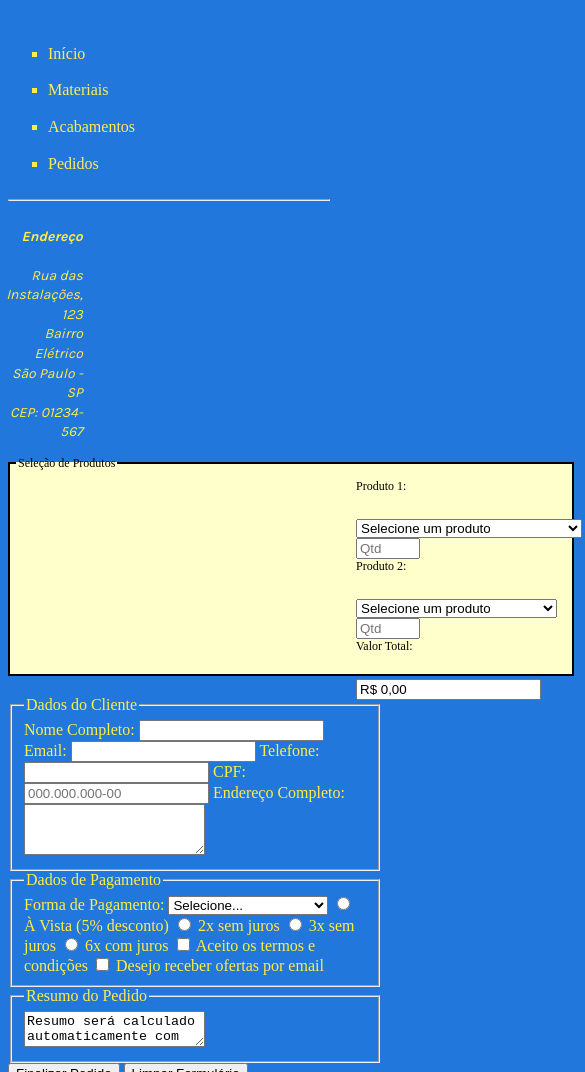
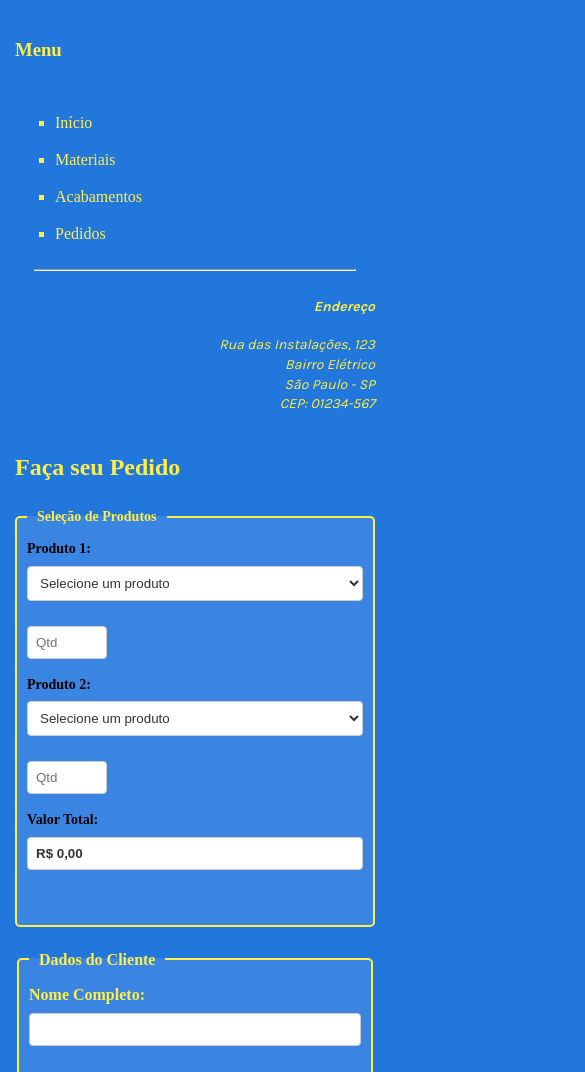
Before and after one commit to unchain0/ad1_cpw_2025_2, a plain HTML site: page Pedidos.html in a window 390 px wide. Shown: the part 159-1231 px from the top of the page, 585 px wide, since content can reach past the window. Drawn offline with Linux system fonts and the light colour scheme; a web font is replaced by a local one.

Commit message:
refactor: restructure form layout with responsive design and improved styling

```diff
--- a/Pedidos.html
+++ b/Pedidos.html
@@ -2,6 +2,7 @@
 <html lang="pt-BR">
 <head>
     <meta charset="UTF-8">
+    <meta name="viewport" content="width=device-width, initial-scale=1.0">
     <title>Pedidos - Chique Elétrico</title>
     <link href="https://fonts.googleapis.com/css2?family=Karla:wght@400;600;700&family=Stoke:wght@300;400&display=swap" rel="stylesheet">
     <link rel="stylesheet" href="styles.css">
@@ -41,8 +42,10 @@
                     <legend>Seleção de Produtos</legend>
 
                     <div class="listaCompras">
+                        <div class="produto-row">
                             <label for="produto1" class="colLabSelProd">Produto 1:</label>
-                        <select id="produto1" name="produto1">
+                            <div class="produto-selecao">
+                                <select id="produto1" name="produto1" class="produto-select">
                                     <option value="">Selecione um produto</option>
                                     <option value="cabo25">Cabo Flexível 2.5mm² - R$ 89,90</option>
                                     <option value="cabo40">Cabo Flexível 4.0mm² - R$ 125,90</option>
@@ -50,10 +53,14 @@
                                     <option value="disj10">Disjuntor 10A - R$ 12,50</option>
                                     <option value="disj25">Disjuntor 25A - R$ 28,90</option>
                                 </select>
-                        <input type="number" name="qtd_produto1" placeholder="Qtd" min="1" max="999">
+                                <input type="number" name="qtd_produto1" placeholder="Qtd" min="1" max="999" class="qtd-input">
+                            </div>
+                        </div>
 
+                        <div class="produto-row">
                             <label for="produto2" class="colLabSelProd">Produto 2:</label>
-                        <select id="produto2" name="produto2">
+                            <div class="produto-selecao">
+                                <select id="produto2" name="produto2" class="produto-select">
                                     <option value="">Selecione um produto</option>
                                     <option value="int_simples">Interruptor Simples - R$ 15,90</option>
                                     <option value="int_duplo">Interruptor Duplo - R$ 28,90</option>
@@ -61,10 +68,14 @@
                                     <option value="tom_20a">Tomada 20A - R$ 25,90</option>
                                     <option value="esp_4x2">Espelho 4x2 - R$ 8,90</option>
                                 </select>
-                        <input type="number" name="qtd_produto2" placeholder="Qtd" min="1" max="999">
+                                <input type="number" name="qtd_produto2" placeholder="Qtd" min="1" max="999" class="qtd-input">
+                            </div>
+                        </div>
 
+                        <div class="produto-row">
                             <label for="valor" class="colLabSelProd">Valor Total:</label>
-                        <input type="text" id="valor" name="valor" value="R$ 0,00" readonly>
+                            <input type="text" id="valor" name="valor" value="R$ 0,00" readonly class="valor-total">
+                        </div>
                     </div>
                 </fieldset>
 
@@ -72,20 +83,31 @@
                     <legend>Dados do Cliente</legend>
 
                     <div class="cliente-info">
+                        <div class="form-group">
                             <label for="nome">Nome Completo:</label>
-                        <input type="text" id="nome" name="nome" required>
+                            <input type="text" id="nome" name="nome" required class="inpGrande">
+                        </div>
 
+                        <div class="form-group">
                             <label for="email">Email:</label>
-                        <input type="email" id="email" name="email" required>
+                            <input type="email" id="email" name="email" required class="inpGrande">
+                        </div>
 
+                        <div class="form-row">
+                            <div class="form-group half">
                                 <label for="telefone">Telefone:</label>
-                        <input type="tel" id="telefone" name="telefone" required>
+                                <input type="tel" id="telefone" name="telefone" required class="impTelef">
+                            </div>
+                            <div class="form-group half">
+                                <label for="cpf">CPF:</label>
+                                <input type="text" id="cpf" name="cpf" pattern="[0-9]{3}\.[0-9]{3}\.[0-9]{3}-[0-9]{2}" placeholder="000.000.000-00" class="impNCC">
+                            </div>
+                        </div>
 
-                        <label for="cpf">CPF:</label>
-                        <input type="text" id="cpf" name="cpf" pattern="[0-9]{3}\.[0-9]{3}\.[0-9]{3}-[0-9]{2}" placeholder="000.000.000-00">
-
+                        <div class="form-group">
                             <label for="endereco">Endereço Completo:</label>
-                        <textarea id="endereco" name="endereco" rows="3" required></textarea>
+                            <textarea id="endereco" name="endereco" rows="3" required class="impEnder"></textarea>
+                        </div>
                     </div>
                 </fieldset>
 
@@ -93,7 +115,8 @@
                     <legend>Dados de Pagamento</legend>
 
                     <div class="pagamento-info">
-                        <label for="forma-pagamento">Forma de Pagamento:</label>
+                        <div class="form-group">
+                            <label for="forma-pagamento" class="colPriPag">Forma de Pagamento:</label>
                             <select id="forma-pagamento" name="forma-pagamento" required>
                                 <option value="">Selecione...</option>
                                 <option value="cartao-credito">Cartão de Crédito</option>
@@ -102,29 +125,37 @@
                                 <option value="boleto">Boleto Bancário</option>
                                 <option value="transferencia">Transferência Bancária</option>
                             </select>
+                        </div>
 
-                        <label>
+                        <div class="form-group radio-group">
+                            <p class="opcoes-label">Opções de Parcelamento:</p>
+                            <div class="radio-options">
+                                <label class="radio-label">
                                     <input type="radio" name="parcelamento" value="avista"> À Vista (5% desconto)
                                 </label>
-                        <label>
+                                <label class="radio-label">
                                     <input type="radio" name="parcelamento" value="2x"> 2x sem juros
                                 </label>
-                        <label>
+                                <label class="radio-label">
                                     <input type="radio" name="parcelamento" value="3x"> 3x sem juros
                                 </label>
-                        <label>
+                                <label class="radio-label">
                                     <input type="radio" name="parcelamento" value="6x"> 6x com juros
                                 </label>
+                            </div>
+                        </div>
 
-                        <label>
+                        <div class="form-group checkbox-group">
+                            <label class="checkbox-label">
                                 <input type="checkbox" name="aceite-termos" required>
                                 Aceito os termos e condições
                             </label>
 
-                        <label>
+                            <label class="checkbox-label">
                                 <input type="checkbox" name="newsletter">
                                 Desejo receber ofertas por email
                             </label>
+                        </div>
                     </div>
                 </fieldset>
 
--- a/styles.css
+++ b/styles.css
@@ -7,6 +7,9 @@ body {
     color: #FFEE44;
     font-family: "Stoke", "Lucida Bright", "Liberation", serif;
     font-size: 16px;
+    margin: 0;
+    padding: 0;
+    line-height: 1.6;
 }
 
 /* Links */
@@ -25,21 +28,42 @@ ol, ul {
 }
 
 /* CSS Estrutural */
+.page-container {
+    width: 100%;
+    max-width: 1200px;
+    margin: 0 auto;
+    padding: 0 15px;
+    box-sizing: border-box;
+    overflow: hidden;
+    display: flex;
+    flex-wrap: wrap;
+}
+
 header {
     display: block;
-    margin-bottom: 1px;
+    width: 100%;
+    margin-bottom: 20px;
+    padding: 10px 0;
+    text-align: center;
 }
 
 nav {
     display: block;
     width: 20%;
-    float: left;
+    padding-right: 20px;
+    box-sizing: border-box;
+}
+
+main {
+    display: block;
+    width: 75%;
+    box-sizing: border-box;
 }
 
 section {
     display: block;
-    width: 70%;
-    float: right;
+    width: 100%;
+    margin-bottom: 20px;
 }
 
 /* Classes específicas */
@@ -129,44 +153,150 @@ nav ul {
 }
 
 /* Classes para Pedidos.html */
+
+/* Estilos para formulário responsivo */
+.pedidos-form {
+    width: 100%;
+    max-width: 800px;
+    margin: 0 auto;
+}
+
+.pedidos-form fieldset {
+    margin-bottom: 20px;
+    border: 2px solid #FFEE44;
+    border-radius: 5px;
+    padding: 15px;
+    background-color: rgba(255, 255, 255, 0.1);
+}
+
+.pedidos-form legend {
+    color: #FFEE44;
+    font-weight: bold;
+    padding: 0 10px;
+}
+
 .divCompras {
-    width: 550px;
+    width: 100%;
+    max-width: 550px;
     color: #000000;
     background-color: #FFFFCC;
-    padding: 6px 6px 15px 6px;
-    font-size: 12px;
+    padding: 15px;
+    font-size: 14px;
     margin: 20px auto;
     border: 2px solid #000000;
+    border-radius: 5px;
+    box-sizing: border-box;
 }
 
 .listaCompras {
-    width: 210px;
-    height: 180px;
-    float: right;
-    margin-top: 2px;
-    margin-left: 10px;
+    width: 100%;
+    margin-bottom: 15px;
+    clear: both;
+    overflow: hidden;
+}
+
+.produto-row {
+    margin-bottom: 15px;
+}
+
+.produto-selecao {
+    display: flex;
+    flex-wrap: wrap;
+    align-items: center;
+    margin-top: 5px;
+    gap: 10px;
+}
+
+.produto-select {
+    flex: 1;
+    width: 100%;
+    margin-bottom: 10px;
+}
+
+.cliente-info {
+    display: grid;
+    grid-template-columns: 1fr;
+    gap: 15px;
+}
+
+.form-group {
+    margin-bottom: 15px;
+}
+
+.form-group label {
+    display: block;
+    margin-bottom: 5px;
+    font-weight: bold;
+}
+
+.form-row {
+    display: flex;
+    flex-wrap: wrap;
+    margin: 0 -10px;
+}
+
+.form-group.half {
+    width: 50%;
+    padding: 0 10px;
+    box-sizing: border-box;
+}
+
+
+.qtd-input {
+    width: 80px;
+}
+
+.valor-total {
+    width: 150px;
+    font-weight: bold;
+    background-color: #f9f9f9;
 }
 
 .colLabSelProd {
-    width: 230px;
-    height: 40px;
-    float: left;
+    display: block;
+    width: 100%;
+    margin-bottom: 5px;
+    font-weight: bold;
 }
 
 .colSelProd {
-    width: 160px;
-    float: right;
+    width: 100%;
+    margin-bottom: 15px;
 }
 
 .linhaProdSel {
-    width: 220px;
-    margin-bottom: 6px;
-    float: left;
+    width: 100%;
+    margin-bottom: 15px;
+    clear: both;
 }
 
 /* Elementos de entrada */
+.pedidos-form input[type="text"],
+.pedidos-form input[type="email"],
+.pedidos-form input[type="tel"],
+.pedidos-form select,
+.pedidos-form textarea {
+    width: 100%;
+    padding: 8px;
+    margin-bottom: 15px;
+    border: 1px solid #ccc;
+    border-radius: 4px;
+    box-sizing: border-box;
+    background-color: #fff;
+    color: #333;
+}
+
+.pedidos-form input[type="number"] {
+    width: 80px;
+    padding: 8px;
+    border: 1px solid #ccc;
+    border-radius: 4px;
+    box-sizing: border-box;
+}
+
 .inpGrande {
-    width: 380px;
+    width: 100%;
+    max-width: 380px;
 }
 
 .impMedio {
@@ -242,6 +372,59 @@ nav ul {
 }
 
 /* Estilos adicionais para compatibilidade */
+
+/* Media queries para responsividade */
+@media screen and (max-width: 768px) {
+    .page-container {
+        flex-direction: column;
+    }
+
+    nav, main {
+        width: 100%;
+        float: none;
+        padding-right: 0;
+    }
+
+    .form-row {
+        flex-direction: column;
+    }
+
+    .form-group.half {
+        width: 100%;
+        padding: 0;
+    }
+
+    .radio-options {
+        flex-direction: column;
+    }
+
+    .produto-selecao {
+        flex-direction: column;
+        align-items: flex-start;
+    }
+
+    .produto-select {
+        width: 100%;
+        margin-bottom: 10px;
+    }
+
+    .qtd-input {
+        width: 100%;
+    }
+
+    .pedidos-form fieldset {
+        padding: 10px;
+    }
+
+    .valor-total {
+        width: 100%;
+    }
+
+    .form-actions button {
+        width: 100%;
+        margin: 5px 0;
+    }
+}
 hr {
     width: 320px;
 }
```
Lines whose indentation alone changed are shown as unchanged.
